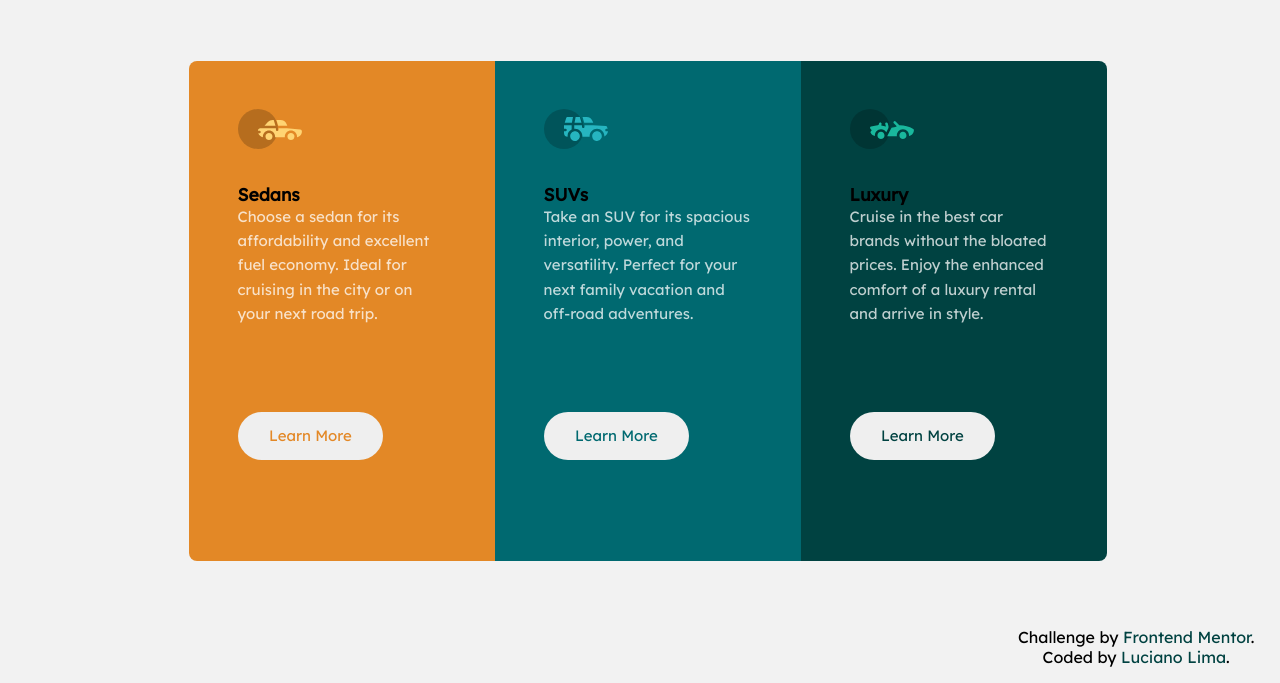
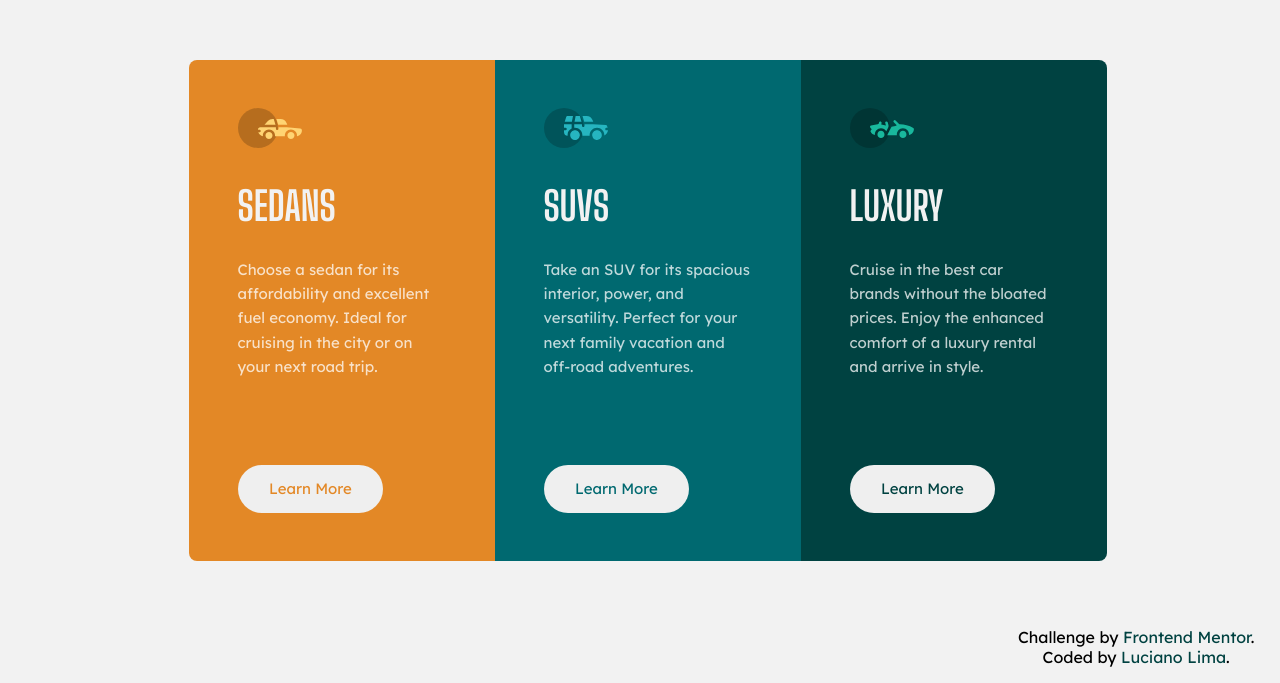
Before and after one commit to LucianoDLima/FrontendMentor-3-column-preview-card, a plain HTML site: page index.html in a window 1280 px wide. Shown: the part 117-800 px from the top of the page. Drawn offline with Linux system fonts and the light colour scheme.

Commit message:
Update index.html

```diff
--- a/index.html
+++ b/index.html
@@ -14,6 +14,7 @@
 <body>
 
   <main>
+    <h1 class="sr-only">3 Column Card</h1>
     <section id="container--cars">
 
       <article class="box__explanations bg--100">
@@ -22,7 +23,7 @@
         </div>
 
         <div class="box__main-text">
-          <h1>Sedans</h1>
+          <h2>Sedans</h2>
           <p>
             Choose a sedan for its affordability and excellent fuel economy. Ideal for cruising in the city
             or on your next road trip.
@@ -37,7 +38,7 @@
         </div>
 
         <div class="box__main-text">
-          <h1>SUVs</h1>
+          <h2>SUVs</h2>
           <p>
             Take an SUV for its spacious interior, power, and versatility. Perfect for your next family vacation
             and off-road adventures.
@@ -52,7 +53,7 @@
         </div>
 
         <div class="box__main-text">
-          <h1>Luxury</h1>
+          <h2>Luxury</h2>
           <p>
             Cruise in the best car brands without the bloated prices. Enjoy the enhanced comfort of a luxury
             rental and arrive in style.
```
